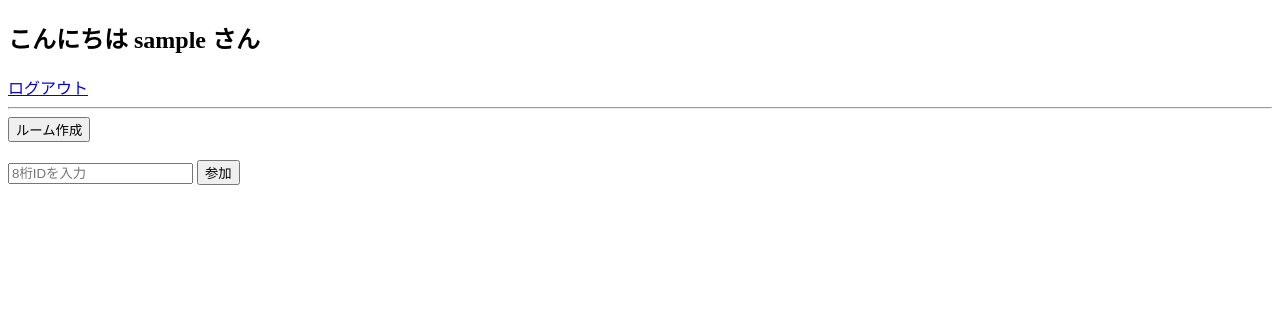
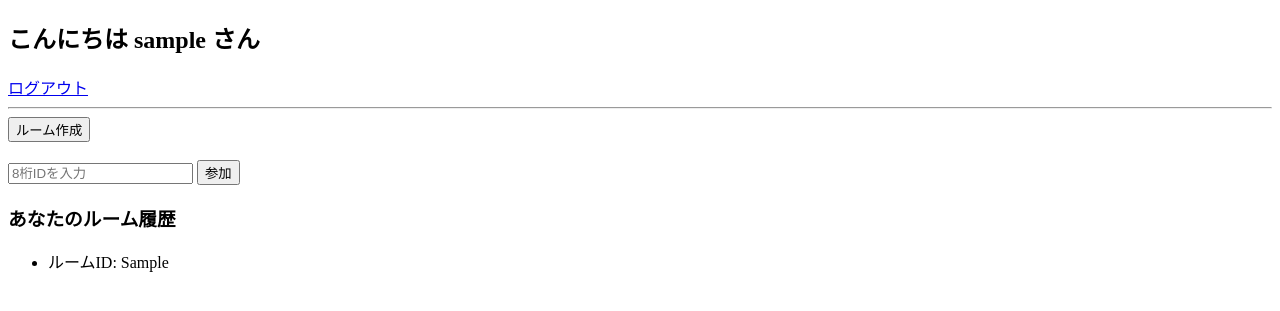
Before and after one commit to Denissssssssssssssssssssssssssssssssss/mr-red-banana-chat, a Flask app: page / in a window 1280 px wide. Shown: the top 311 px of the page. Run offline with Flask 3, Linux system fonts and the light colour scheme; the visitor is signed in with stand-in values (Sample User, id 1); tables that the repository leaves empty hold one stand-in row (values such as "Sample post"); some libraries are stand-ins or nearby versions.

Commit message:
Update index.html

```diff
--- a/templates/index.html
+++ b/templates/index.html
@@ -2,34 +2,58 @@
 <html>
 <head>
 <meta charset="UTF-8">
-<title>プライベートチャット</title>
+<title>Mr.Red Banana 暇人チャッツ</title>
+
 <script src="https://cdn.socket.io/4.7.5/socket.io.min.js"></script>
+
 </head>
 
 <body>
 
 <h2>こんにちは {{ username }} さん</h2>
+
 <a href="/logout">ログアウト</a>
 
 <hr>
 
 <div id="homeArea">
+
 <button onclick="createRoom()">ルーム作成</button>
+
 <br><br>
+
 <input id="roomInput" placeholder="8桁IDを入力">
 <button onclick="joinRoom()">参加</button>
+
+<h3>あなたのルーム履歴</h3>
+
+<ul>
+{% for r in room_history %}
+<li onclick="joinHistory('{{ r[0] }}')" style="cursor:pointer;">
+ルームID: {{ r[0] }}
+</li>
+{% endfor %}
+</ul>
+
 </div>
 
 <div id="chatArea" style="display:none;">
+
 <h3 id="roomTitle"></h3>
+
 <button onclick="leaveRoom()">退出</button>
+
 <ul id="messages"></ul>
-<input id="msg" autocomplete="off">
+
+<input id="msg" autocomplete="off" placeholder="メッセージ">
 <button onclick="sendMessage()">送信</button>
+
 </div>
 
 <script>
+
 var socket = io();
+
 var currentRoom = null;
 
 function createRoom(){
@@ -37,57 +61,85 @@ socket.emit("create_room");
 }
 
 function joinRoom(){
+
 var roomId = document.getElementById("roomInput").value;
+
 if(roomId){
-socket.emit("join_room_by_id", {room: roomId});
+socket.emit("join_room_by_id",{room:roomId});
 }
+
+}
+
+function joinHistory(roomId){
+socket.emit("join_room_by_id",{room:roomId});
 }
 
 function leaveRoom(){
-socket.emit("leave_room", {room: currentRoom});
+
+socket.emit("leave_room",{room:currentRoom});
+
 currentRoom = null;
-document.getElementById("chatArea").style.display = "none";
-document.getElementById("homeArea").style.display = "block";
+
+document.getElementById("chatArea").style.display="none";
+document.getElementById("homeArea").style.display="block";
+
 }
 
 function sendMessage(){
+
 var msg = document.getElementById("msg").value;
+
 if(msg && currentRoom){
-socket.emit("message", {room: currentRoom, message: msg});
-document.getElementById("msg").value = "";
-}
+
+socket.emit("message",{room:currentRoom,message:msg});
+
+document.getElementById("msg").value="";
+
 }
 
-socket.on("message", function(data){
-
-if(data.type === "room_created"){
-currentRoom = data.room;
-enterRoom("作成したルーム ID: " + data.room);
-return;
 }
 
-if(data.type === "joined"){
-currentRoom = data.room;
-enterRoom("参加中ルーム ID: " + data.room);
+socket.on("message",function(data){
+
+if(data.type==="room_created"){
+
+currentRoom=data.room;
+
+enterRoom("作成したルーム ID: "+data.room);
+
 return;
+
 }
 
-if(data.type === "error"){
-alert(data.message);
+if(data.type==="joined"){
+
+currentRoom=data.room;
+
+enterRoom("参加中ルーム ID: "+data.room);
+
 return;
+
 }
 
-var li = document.createElement("li");
-li.textContent = data.username + "： " + data.message;
+var li=document.createElement("li");
+
+li.textContent=data.username+" : "+data.message;
+
 document.getElementById("messages").appendChild(li);
+
 });
 
 function enterRoom(title){
-document.getElementById("homeArea").style.display = "none";
-document.getElementById("chatArea").style.display = "block";
-document.getElementById("roomTitle").innerText = title;
-document.getElementById("messages").innerHTML = "";
+
+document.getElementById("homeArea").style.display="none";
+document.getElementById("chatArea").style.display="block";
+
+document.getElementById("roomTitle").innerText=title;
+
+document.getElementById("messages").innerHTML="";
+
 }
+
 </script>
 
 </body>
```
